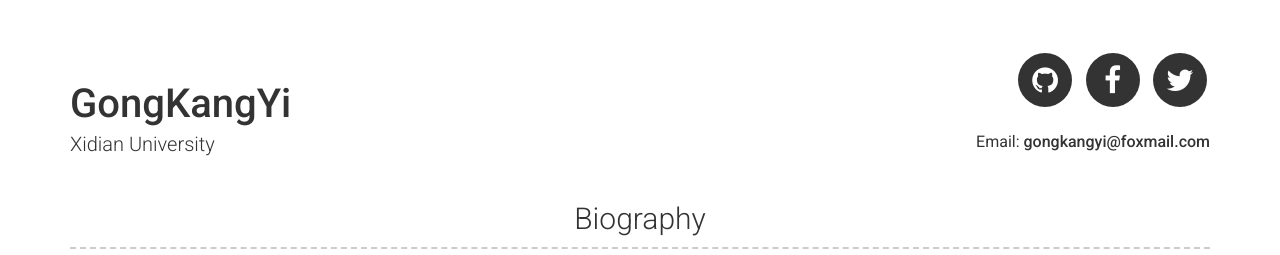
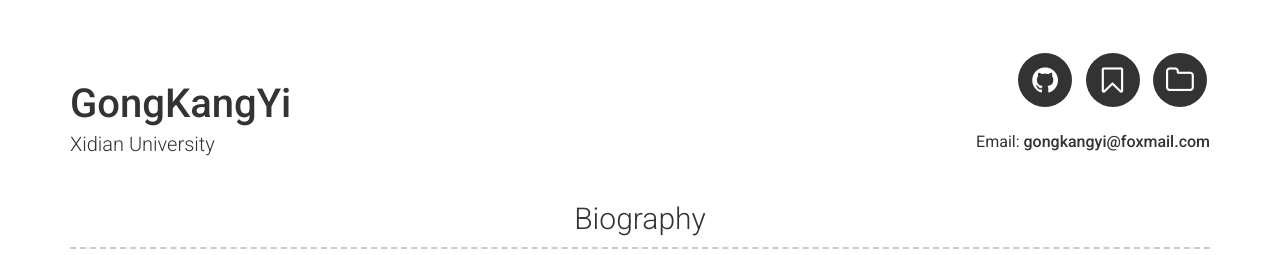
Before and after one commit to gongkangyi/gongkangyi.github.io, a Jekyll site: the page built from index.md, in a window 1280 px wide. Shown: the top 255 px of the page. Built offline with Jekyll 4.4.1, drawn with Linux system fonts in a browser that asks for light colours.

Commit message:
Update header.html

```diff
--- a/_includes/header.html
+++ b/_includes/header.html
@@ -18,7 +18,7 @@
         {%- if site.facebook_username -%}
           <li>
             <a target="_blank" href="https://gongkangyi.github.io/blog" class="button button--sacnite button--round-l">
-              <i class="fa fa-facebook" title="Blog link"></i>
+              <i class="fa fa-bookmark-o" title="Blog link"></i>
             </a>
           </li>
         {%- endif -%}
@@ -26,7 +26,7 @@
         {%- if site.twitter_username -%}
           <li>
             <a target="_blank" href="https://gongkangyi.github.io/projects" class="button button--sacnite button--round-l">
-              <i class="fa fa-twitter" title="Projects link"></i>
+              <i class="fa fa-folder-o" title="Projects link"></i>
             </a>
           </li>
         {%- endif -%}
```
